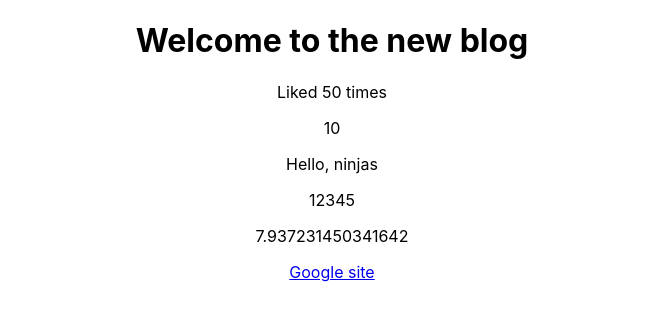
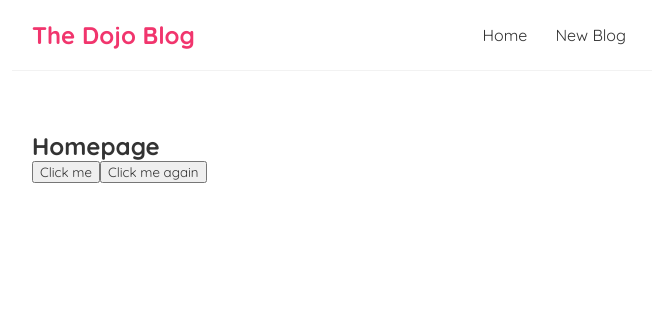
Before and after one commit to akshaylals/learn-react, a React (Create React App) app in the folder dojo-blog/: page / in a window 1280 px wide. Shown: the top 320 px of the page, without its empty margins (308-964 px from the left). Built offline with nearby package versions, Linux system fonts and the light colour scheme.

Commit message:
components and events

```diff
--- a/dojo-blog/src/App.css
+++ /dev/null
@@ -1,38 +0,0 @@
-.App {
-  text-align: center;
-}
-
-.App-logo {
-  height: 40vmin;
-  pointer-events: none;
-}
-
-@media (prefers-reduced-motion: no-preference) {
-  .App-logo {
-    animation: App-logo-spin infinite 20s linear;
-  }
-}
-
-.App-header {
-  background-color: #282c34;
-  min-height: 100vh;
-  display: flex;
-  flex-direction: column;
-  align-items: center;
-  justify-content: center;
-  font-size: calc(10px + 2vmin);
-  color: white;
-}
-
-.App-link {
-  color: #61dafb;
-}
-
-@keyframes App-logo-spin {
-  from {
-    transform: rotate(0deg);
-  }
-  to {
-    transform: rotate(360deg);
-  }
-}
--- a/dojo-blog/src/App.js
+++ b/dojo-blog/src/App.js
@@ -1,26 +1,12 @@
-import './App.css';
+import Navbar from './Navbar';
+import Home from './Home';
 
 function App() {
-  const title = 'Welcome to the new blog';
-  const likes = 50;
-  // const person = { name: 'yoshi', age: 30 }
-
-  const link = 'http://www.google.com';
-
     return (
         <div className="App">
+            <Navbar />
             <div className="content">
-        <h1>{ title }</h1>
-        <p>Liked { likes } times</p>
-
-        {/* <p>Person: { person }</p> */}
-
-        <p>{ 10 }</p>
-        <p>{ 'Hello, ninjas' }</p>
-        <p>{ [1, 2, 3, 4, 5] }</p>
-        <p>{ Math.random() * 10 }</p>
-
-        <a href={ link }>Google site</a>
+                <Home />
             </div>
         </div>
     );
--- /dev/null
+++ b/dojo-blog/src/Home.js
@@ -0,0 +1,22 @@
+const Home = () => {
+
+    const handleClick = (event) => {
+        console.log('Hello, ninjas');
+        console.log(event);
+    }
+
+    const handleClickAgain = (name, event) => {
+        console.log('hello ' + name);
+        console.log(event.target);
+    }
+
+    return (
+        <div className="home">
+            <h2>Homepage</h2>
+            <button onClick={ handleClick }>Click me</button>
+            <button onClick={ (event) => handleClickAgain('mario', event) }>Click me again</button>
+        </div>
+    );
+}
+
+export default Home;
--- /dev/null
+++ b/dojo-blog/src/Navbar.js
@@ -0,0 +1,13 @@
+const Navbar = () => {
+    return (
+        <nav className="navbar">
+            <h1>The Dojo Blog</h1>
+            <div className="links">
+                <a href="/">Home</a>
+                <a href="/create">New Blog</a>
+            </div>
+        </nav>
+    );
+}
+
+export default Navbar;
--- a/dojo-blog/src/index.css
+++ b/dojo-blog/src/index.css
@@ -1,13 +1,41 @@
-body {
+@import url('https://fonts.googleapis.com/css2?family=Quicksand:wght@300;400;500;600;700&display=swap');
+
+/* base styles */
+* {
   margin: 0;
-  font-family: -apple-system, BlinkMacSystemFont, 'Segoe UI', 'Roboto', 'Oxygen',
-    'Ubuntu', 'Cantarell', 'Fira Sans', 'Droid Sans', 'Helvetica Neue',
-    sans-serif;
-  -webkit-font-smoothing: antialiased;
-  -moz-osx-font-smoothing: grayscale;
+  font-family: "Quicksand";
+  color: #333;
 }
 
-code {
-  font-family: source-code-pro, Menlo, Monaco, Consolas, 'Courier New',
-    monospace;
+.navbar {
+  padding: 20px;
+  display: flex;
+  align-items: center;
+  max-width: 600px;
+  margin: 0 auto;
+  border-bottom: 1px solid #f2f2f2;
 }
+
+.navbar h1 {
+  color: #f1356d;
+}
+
+.navbar .links {
+  margin-left: auto;
+}
+
+.navbar a {
+  margin-left: 16px;
+  text-decoration: none;
+  padding: 6px;
+}
+
+.navbar a:hover {
+  color: #f1356d;
+}
+
+.content {
+  max-width: 600px;
+  margin: 40px auto;
+  padding: 20px;
+}
```
Lines whose indentation alone changed are shown as unchanged.
